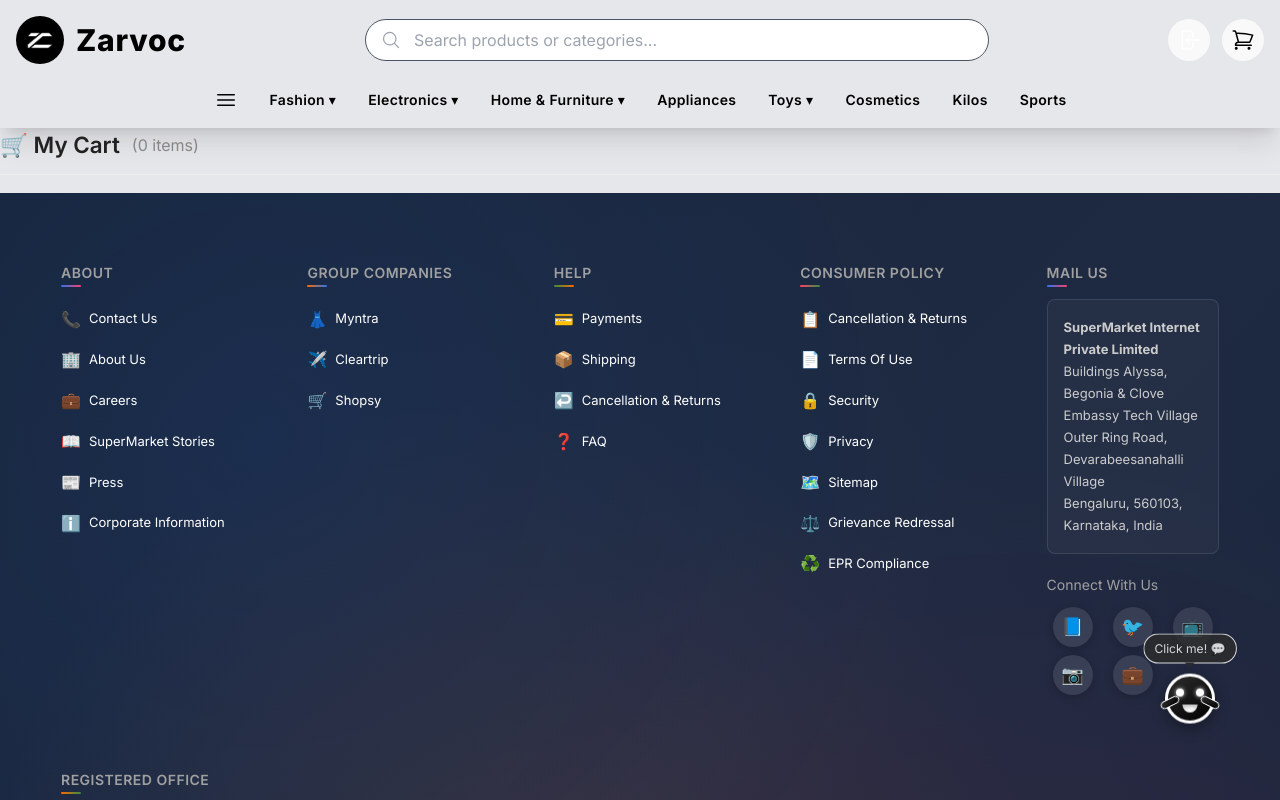
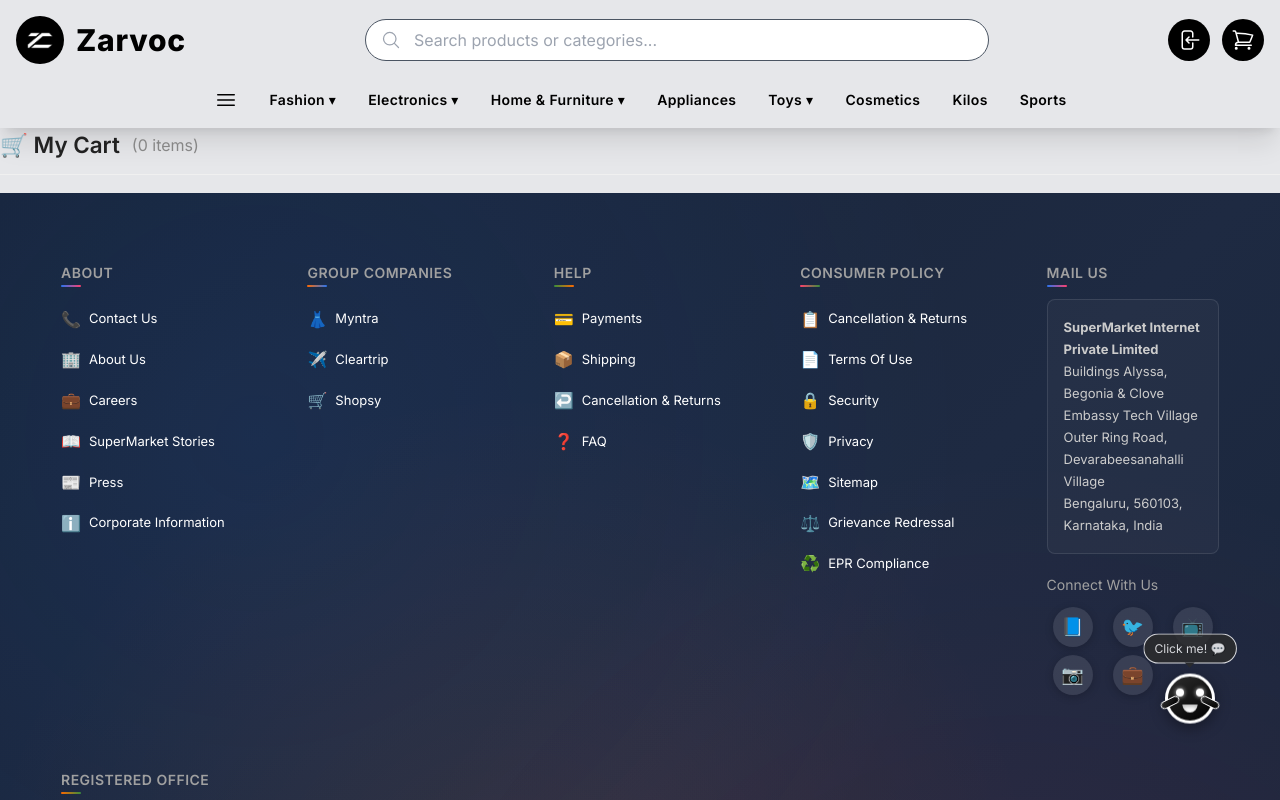
Before and after one commit to Antomy04/Zarvoc, a React (Vite) app in the folder Frontend/: page /cart in a window 1280 px wide. Shown: the top 800 px of the page. Built offline with nearby package versions, Linux system fonts and the light colour scheme.

Commit message:
colorsicon

```diff
--- a/Frontend/src/UserComponents/Header.jsx
+++ b/Frontend/src/UserComponents/Header.jsx
@@ -205,7 +205,7 @@
               <button
                 title="Login"
                 onClick={() => navigate('/Login')}
-                className="p-2 rounded-full bg-gradient-to-r text-white from-black-600 to-indigo-600 hover:from-blue-700 hover:to-indigo-700"
+                className="p-2 rounded-full bg-black text-white from-black-600 to-indigo-600"
               >
                 <ArrowLeftOnRectangleIcon className="h-6 w-6" />
               </button>
@@ -214,7 +214,7 @@
               <button
                 title="Logout"
                 onClick={handleLogout}
-                className="p-2 rounded-full bg-gradient-to-r text-white from-black-600 to-pink-600 hover:from-red-700 hover:to-pink-700"
+                className="p-2 rounded-full bg-black text-white from-black-600 to-pink-600"
               >
                 <ArrowRightOnRectangleIcon className="h-6 w-6" />
               </button>
@@ -286,7 +286,7 @@
             <button
               title="Cart"
               onClick={handleCartClick}
-              className="p-2 rounded-full bg-gradient-to-r text-black from-black-500 to-teal-600 hover:from-green-600 hover:to-teal-700"
+              className="p-2 rounded-full bg-black text-white from-black-500 to-teal-600 "
             >
               <ShoppingCartIcon className="h-6 w-6" />
             </button>
```
